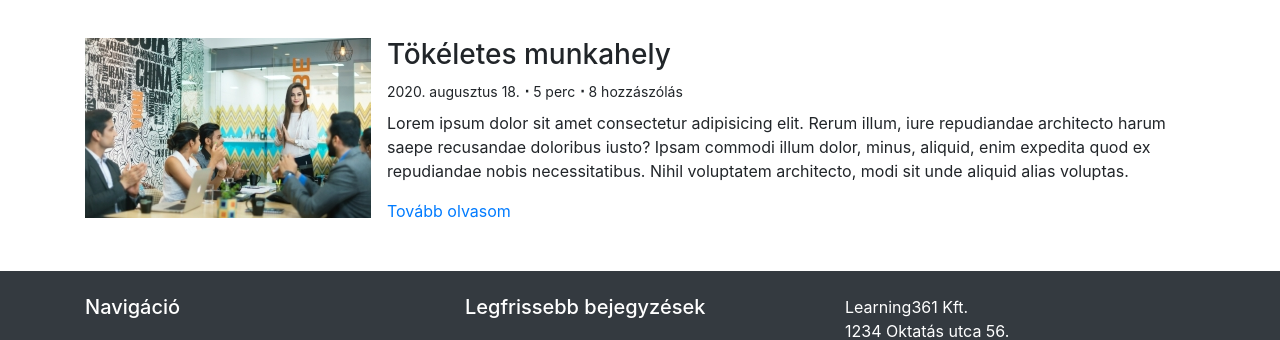
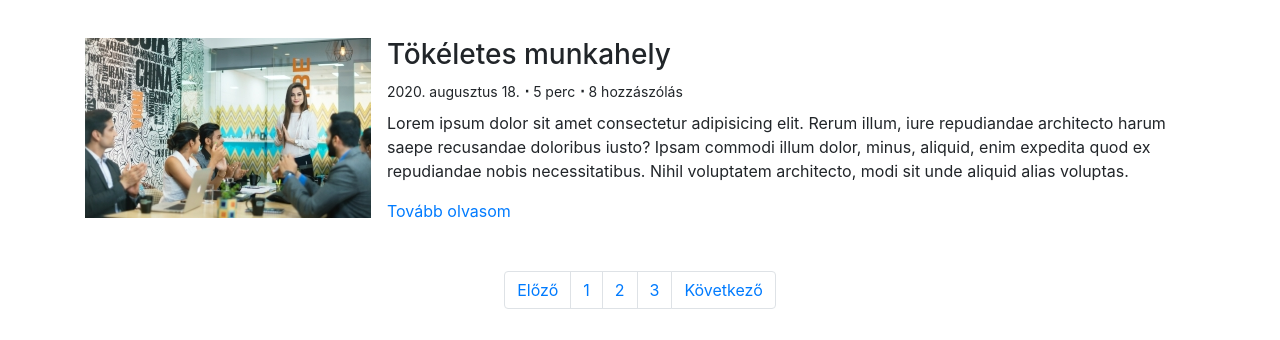
Before and after one commit to terez50/Bootstrap4, a plain HTML site: page blog.html in a window 1280 px wide. Shown: the part 300-640 px from the top of the page. Drawn offline with nearby package versions, Linux system fonts and the light colour scheme.

Commit message:
A pagination komponens

```diff
--- a/blog.html
+++ b/blog.html
@@ -82,6 +82,15 @@
             <a href="">Tovább olvasom</a>
           </div>
         </div>
+        <nav aria-label="Blog lapozósáv" class="mt-5 d-flex justify-content-center">
+          <ul class="pagination">
+            <li class="page-item"><a class="page-link" href="#">Előző</a></li>
+            <li class="page-item"><a class="page-link" href="#">1</a></li>
+            <li class="page-item"><a class="page-link" href="#">2</a></li>
+            <li class="page-item"><a class="page-link" href="#">3</a></li>
+            <li class="page-item"><a class="page-link" href="#">Következő</a></li>
+          </ul>
+        </nav>
       </div>
     </section>
   </main>
```
